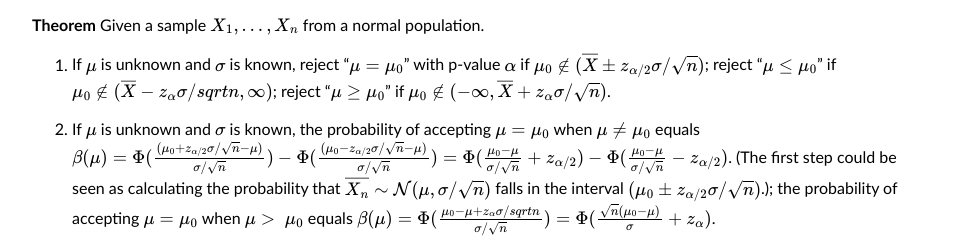
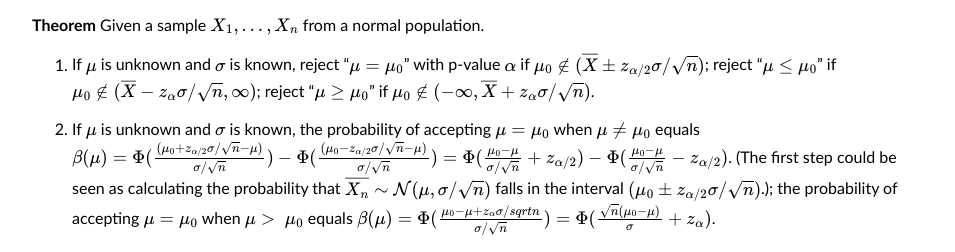
Before and after one commit to henryzhang11/questions-I-have, a Jekyll site: the page built from _posts/2023-08-20-probability-theory-review.md, in a window 1280 px wide and 900 px high, scrolled down 4968 px. Shown: the part 473-725 px from the top of the window, without its empty margins (160-1115 px from the left). Built offline with Jekyll 4.4.1, drawn with Linux system fonts in a browser that asks for light colours; formulas are drawn with MathJax 3.

Commit message:
Update 2023-08-20-probability-theory-review.md

```diff
--- a/_posts/2023-08-20-probability-theory-review.md
+++ b/_posts/2023-08-20-probability-theory-review.md
@@ -140,7 +140,7 @@ title: "probability theory review"
 **Definition** A null hypothesis is a statement about parameters $\theta$ of a population distribution. If the null hypothesis, along with existing information on $\theta$, completely determines the distribution, then its a simple hypothesis. Otherwise, its a composite hypothesis. A test for a null hypothesis could be specified by defining a "critical region" $C\subset \mathbb{R}^n$ so that one rejects the null hypothesis if $(X_1,...,X_n)\in C$ and one accepts the null hypothesis if $(X_1,...,X_n)\notin C$. Type I error, is said to result if the test incorrectly calls for rejecting $H_0$ when it is indeed correct. Type II error, results if the test calls for accepting $H_0$ when it is false. One way to measure type II errors is the operating characteristic (OC) curve, the probability that null hypothesis is accepted when its false. A common approach to developing a test of $H_0$ at level of significance $\alpha$, is to start by determining a point estimator of $\theta$ such as $d(X)$. To determine how “far away” it need be to justify rejection of $H_0$, we determine the probability distribution of $d(X)$ when $H_0$ is true and then the critical region with significance level $\alpha$.
 
 **Theorem** Given a sample $X_1,...,X_n$ from a normal population.
-1. If $\mu$ is unknown and $\sigma$ is known, reject "$\mu=\mu_0$" with p-value $\alpha$ if $\mu_0\notin(\overline{X}\pm z_{\alpha/2}\sigma/\sqrt{n})$; reject "$\mu\leq\mu_0$" if $\mu_0\notin(\overline{X}-z_{\alpha}\sigma/sqrt{n},\infty)$; reject "$\mu\geq\mu_0$" if $\mu_0\notin(-\infty,\overline{X}+z_{\alpha}\sigma/\sqrt{n})$.
+1. If $\mu$ is unknown and $\sigma$ is known, reject "$\mu=\mu_0$" with p-value $\alpha$ if $\mu_0\notin(\overline{X}\pm z_{\alpha/2}\sigma/\sqrt{n})$; reject "$\mu\leq\mu_0$" if $\mu_0\notin(\overline{X}-z_{\alpha}\sigma/\sqrt{n},\infty)$; reject "$\mu\geq\mu_0$" if $\mu_0\notin(-\infty,\overline{X}+z_{\alpha}\sigma/\sqrt{n})$.
 
 2. If $\mu$ is unknown and $\sigma$ is known, the probability of accepting $\mu=\mu_0$ when $\mu\neq \mu_0$ equals $\beta(\mu)=\Phi(\frac{(\mu_0+z_{\alpha/2}\sigma/\sqrt{n}-\mu)}{\sigma/\sqrt{n}})-\Phi(\frac{(\mu_0-z_{\alpha/2}\sigma/\sqrt{n}-\mu)}{\sigma/\sqrt{n}})=\Phi(\frac{\mu_0-\mu}{\sigma/\sqrt{n}}+z_{\alpha/2})-\Phi(\frac{\mu_0-\mu}{\sigma/\sqrt{n}}-z_{\alpha/2})$. (The first step could be seen as calculating the probability that $\overline{X_n}\sim\mathcal{N}(\mu,\sigma/\sqrt{n})$ falls in the interval $(\mu_0\pm z_{\alpha/2}\sigma/\sqrt{n})$.); the probability of accepting $\mu=\mu_0$ when $\mu \>\ \mu_0$ equals $\beta(\mu)=\Phi(\frac{\mu_0-\mu+z_\alpha\sigma/sqrt{n}}{\sigma/\sqrt{n}})=\Phi(\frac{\sqrt{n}(\mu_0-\mu)}{\sigma}+z_\alpha)$.
 
```
